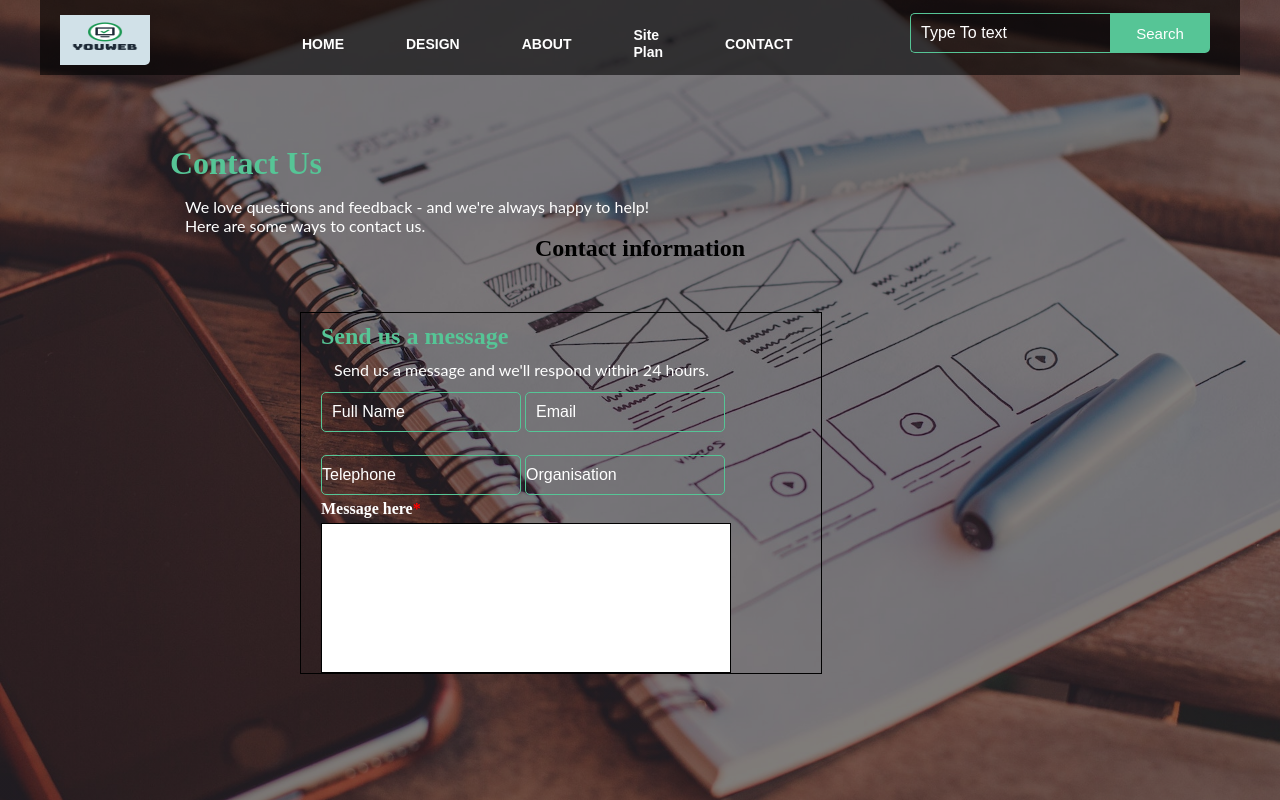
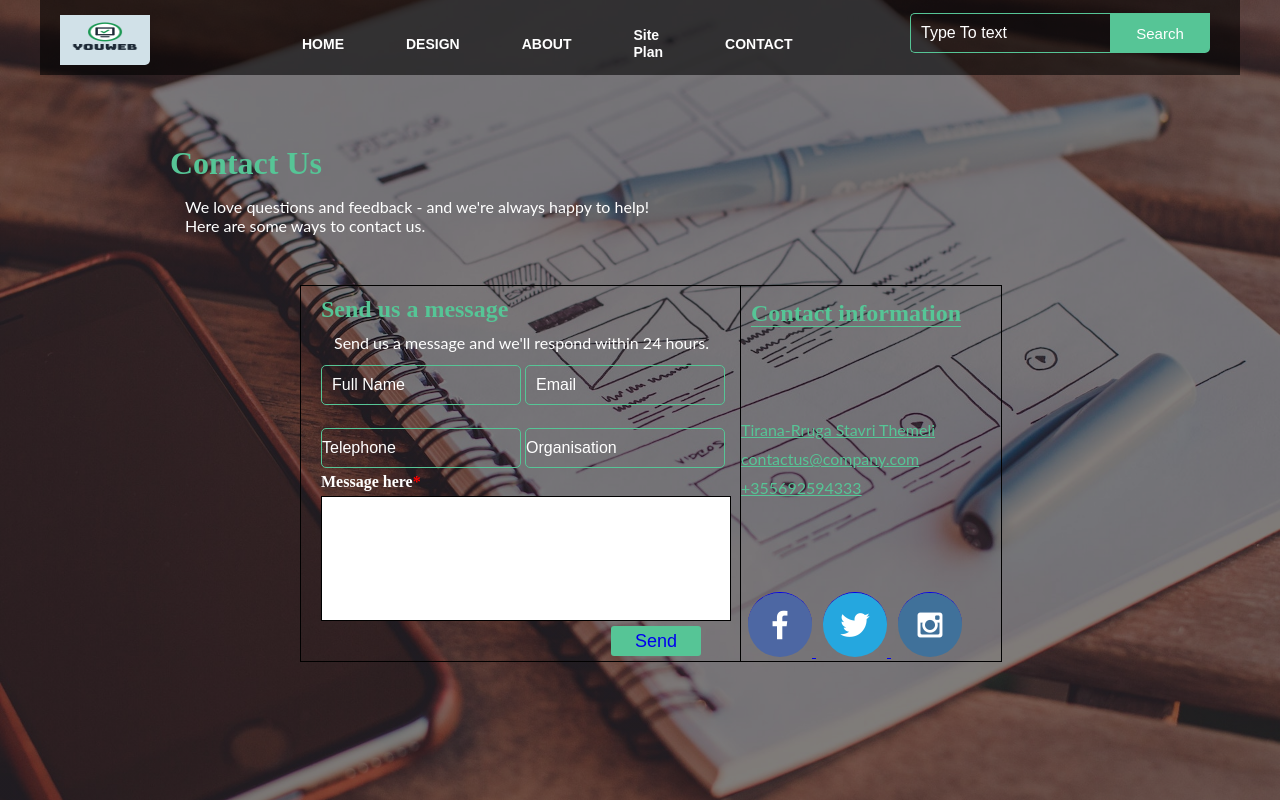
Before and after one commit to aldi-sulaj/site-plan, a plain HTML site: page contact-us.html in a window 1280 px wide. Drawn offline with Linux system fonts and the light colour scheme.

Commit message:
new styles added

```diff
--- a/contact-us.html
+++ b/contact-us.html
@@ -41,11 +41,30 @@
         </p>
       </div>
       <div class="cn-main">
-        <div>
-          <h2 class="cn-info">Contact information</h2>
-        </div>
         <div class="cn-main1">
           <h2 class="cn-title1">Send us a message</h2>
+          <div class="contact-info">
+            <h2 class="cn-info"><a>Contact information</a></h2>
+            <p class="contact-info2">Tirana-Rruga Stavri Themeli</p>
+            <p class="contact-info2">contactus@company.com</p>
+            <p class="contact-info2">+355692594333</p>
+            <div class="social1">
+              <a href="https://facebook.com" target="_blank">
+                <img class="i" src="images/facebook.png" alt="fb icon" />
+              </a>
+              <a href="https://twitter.com" target="_blank">
+                <img class="i" src="images/twitter.png" alt="twitter icon" />
+              </a>
+              <a href="https://instagram.com" target="_blank">
+                <img
+                  class="i"
+                  src="images/instagram.png"
+                  alt="instagram icon"
+                />
+              </a>
+            </div>
+          </div>
+
           <p class="par-cn1">
             Send us a message and we'll respond within 24 hours.
           </p>
@@ -78,6 +97,7 @@
             </h4>
             <input class="cn-srch3" type="search" name="" placeholder="" />
           </div>
+          <button class="cn1-about"><a href="#">Send</a></button>
         </div>
       </div>
     </div>
--- a/styles/style.css
+++ b/styles/style.css
@@ -507,7 +507,7 @@ footer .social img {
   border: 1px solid;
   margin-top: 50px;
   margin-left: 300px;
-  width: 500px;
+  width: 680px;
   padding-left: 20px;
 }
 
@@ -545,6 +545,24 @@ footer .social img {
   border-radius: 5px;
 }
 
+.cn1-about {
+  width: 90px;
+  height: 30px;
+  background: #56c596;
+  border: none;
+  margin-top: 5px;
+  margin-left: 290px;
+  margin-bottom: 5px;
+  font-size: 18px;
+  border-radius: 3px;
+  cursor: pointer;
+  transition: 0.4s ease;
+}
+
+.cn1-about a {
+  text-decoration: none;
+}
+
 .cn-srch2 {
   font-family: "Abyssinica SIL", serif;
   width: 200px;
@@ -560,7 +578,7 @@ footer .social img {
 .cn-srch3 {
   font-family: "Abyssinica SIL", serif;
   width: 410px;
-  height: 150px;
+  height: 125px;
   border: 1px solid;
   margin-top: 5px;
 }
@@ -573,7 +591,41 @@ footer .social img {
   color: red;
 }
 
+.contact-info {
+  float: right;
+  border-left: 1px solid;
+  margin-top: -38px;
+}
+
 .cn-info {
-  display: flex;
-  justify-content: space-around;
+  border: 1px solid;
+  border-top: none;
+  border-bottom: none;
+  border-right: none;
+  border-left: none;
+  color: #56c596;
+  padding-left: 10px;
+  padding-top: 15px;
+  width: 250px;
+  height: 120px;
 }
+
+.cn-info a {
+  border-bottom: 1px solid #56c596;
+}
+
+.contact-info2 {
+  color: #56c596;
+  padding-bottom: 10px;
+  text-decoration: underline;
+}
+.social1 {
+  margin-top: 80px;
+  padding-top: 5px;
+}
+
+.i {
+  border-radius: 40px;
+  margin-left: 7px;
+  border-top: 1px solid;
+}
```
Also changed, not shown: images/location-dot-solid.svg (added).
